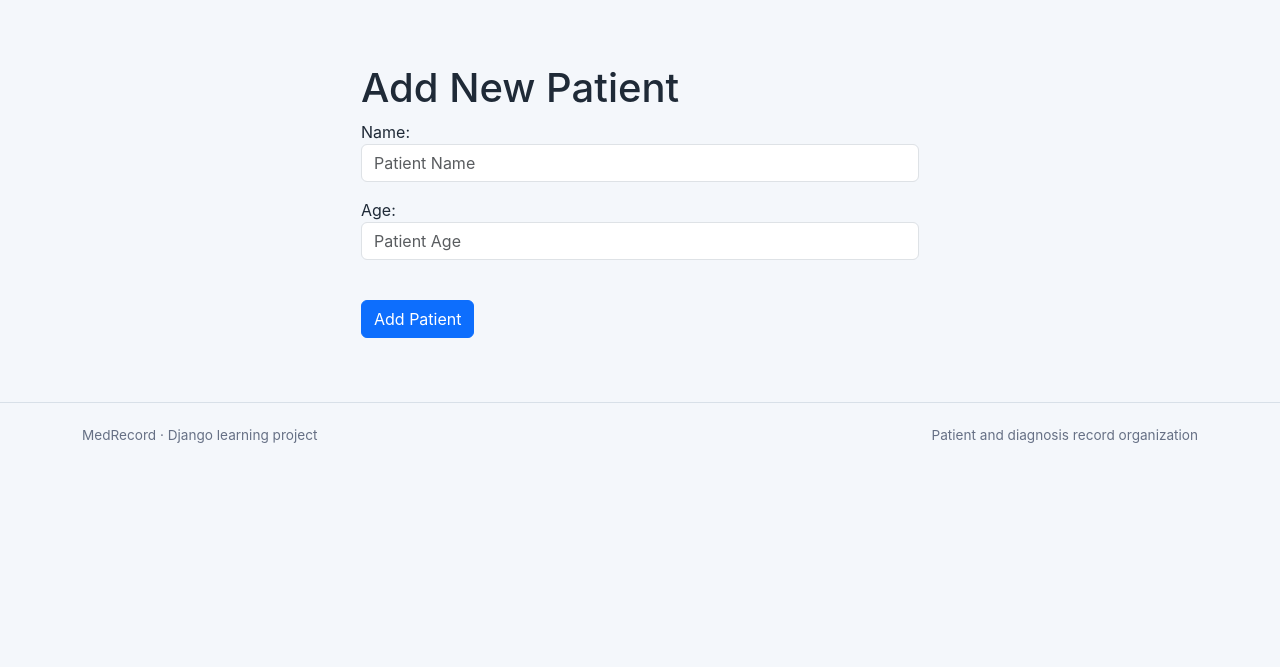
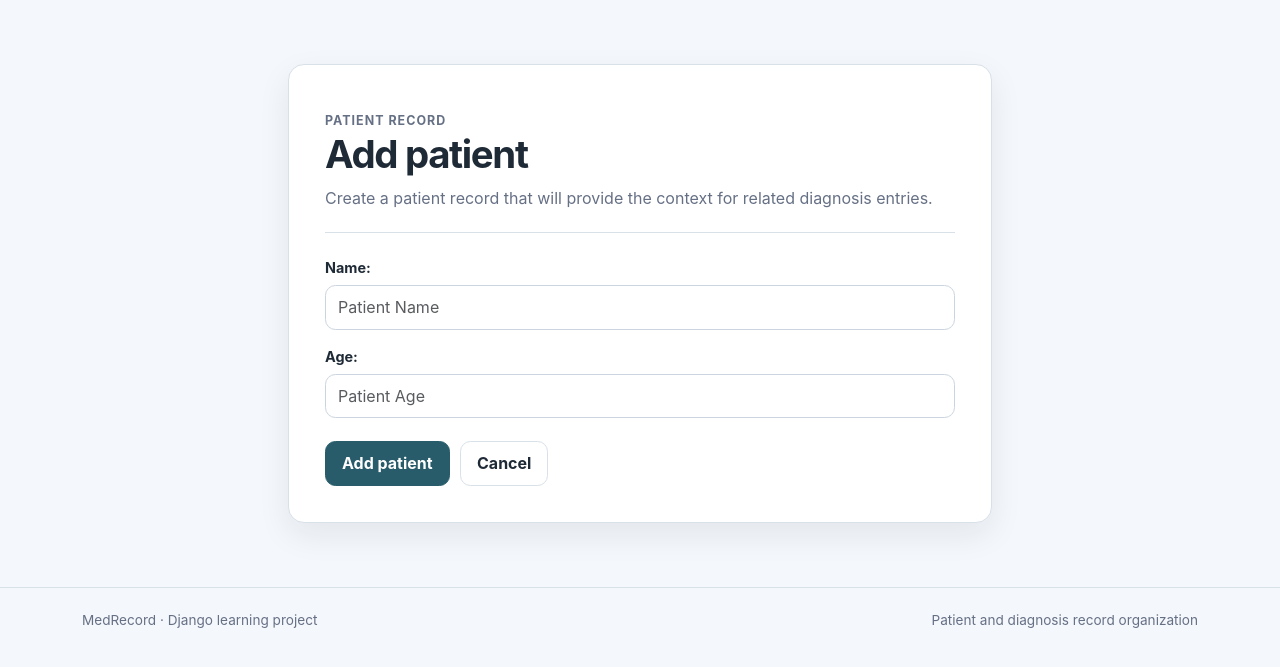
Before and after one commit to enrique28-ai/Medrecord, a Django app: page /patients/create/ in a window 1280 px wide. Shown: the part 71-738 px from the top of the page. Run offline with Django 5.2, Linux system fonts and the light colour scheme; the visitor is signed in with stand-in values (Sample User, id 1).

Commit message:
style: improve patient form

```diff
--- a/medregister/templates/create_patient.html
+++ b/medregister/templates/create_patient.html
@@ -1,23 +1,22 @@
 {% extends 'base.html' %}
+{% block title %}Add patient · MedRecord{% endblock %}
 {% block content %}
-<div class="col-md-6 offset-md-3">
-<h1>Add New Patient</h1>
+<section class="form-shell">
+  <div class="form-card">
+    <header class="form-card__header">
+      <p class="page-eyebrow">Patient record</p>
+      <h1>Add patient</h1>
+      <p>Create a patient record that will provide the context for related diagnosis entries.</p>
+    </header>
 
-<form  method="post" action="{% url 'create_patient' %}">
-    {% csrf_token %}
-     {% if form.errors %}
-<div class="alert alert-warning alert-dismissible fade show" role="alert">
-                {% for field in form %}
-                    {% if field.errors %}
-                        {{ field.errors }}
-                    {% endif %}
-                {% endfor %}
-            <button type="button" class="btn-close" data-bs-dismiss="alert" aria-label="Close"></button>
-            </div>
-        {% endif %}
-    {{form.as_p}}
-<br/>
-    <button type="submit" class="btn btn-primary">Add Patient</button>
-</form>
-</div>
+    <form method="post" action="{% url 'create_patient' %}" class="medrecord-form">
+      {% csrf_token %}
+      {{ form.as_p }}
+      <div class="form-actions">
+        <button type="submit" class="btn-medrecord">Add patient</button>
+        <a class="btn-outline-medrecord" href="{% url 'patients' %}">Cancel</a>
+      </div>
+    </form>
+  </div>
+</section>
 {% endblock %}
```
